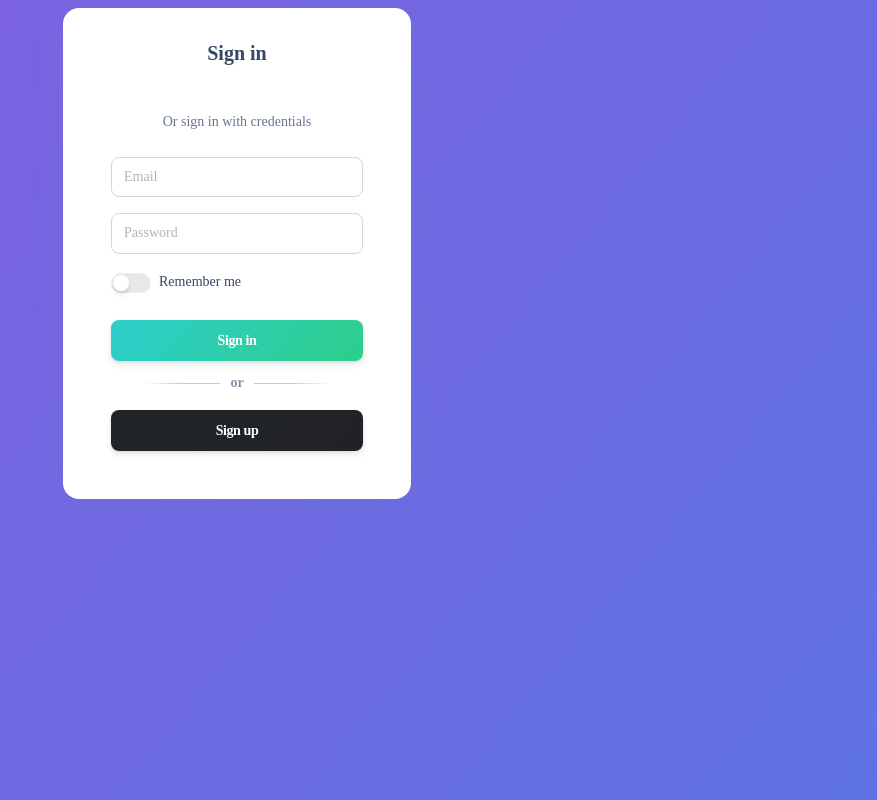
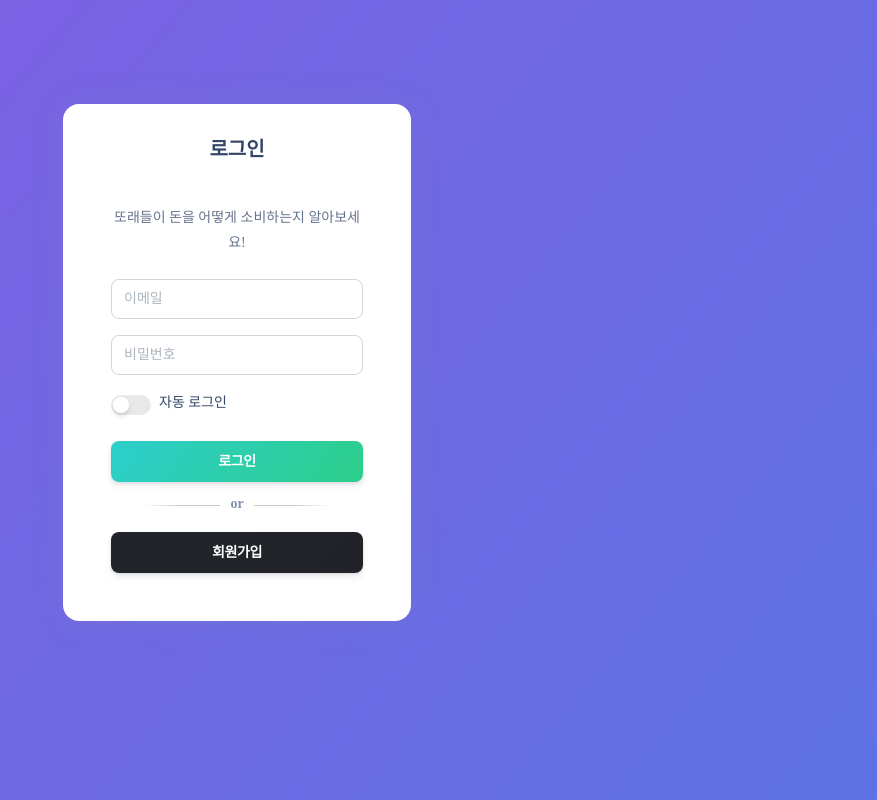
Before and after one commit to Hongse0/tickle-tickle, a Vue app in the folder tickle-tickle/: page / in a window 1280 px wide. Shown: the whole page, without its empty margins (403-1280 px from the left). Built offline with nearby package versions, Linux system fonts and the light colour scheme; a web font is replaced by a local one; what vue-sweetalert2, vue-tilt.js would draw is missing.

Commit message:
곽민지/로그인 UI 수정

```diff
--- a/tickle-tickle/src/views/login/SignIn.vue
+++ b/tickle-tickle/src/views/login/SignIn.vue
@@ -56,16 +56,16 @@ const signup = () =>{
 <template>
   <div>
     <div class="container">
-      <div class="row justify-content-center">
+      <div class="row justify-content-center pt-7">
         <div class="col-lg-4 col-md-7 mt-2">
           <div class="card border-0 mb-0">
             <div class="card-header bg-transparent">
-              <h5 class="text-dark text-center mt-2 mb-3">Sign in</h5>
+              <h5 class="text-dark text-center mt-2 mb-3">로그인</h5>
               <div class="btn-wrapper text-center"></div>
             </div>
             <div class="card-body px-lg-5 pt-0">
               <div class="text-center text-muted mb-4">
-                <small>Or sign in with credentials</small>
+                <small>또래들이 돈을 어떻게 소비하는지 알아보세요!</small>
               </div>
               <form @submit.prevent="login" role="form" class="text-start">
                 <div class="mb-3">
@@ -73,7 +73,7 @@ const signup = () =>{
                     v-model="email"
                     id="email"
                     type="email"
-                    placeholder="Email"
+                    placeholder="이메일"
                     aria-label="Email"
                   />
                 </div>
@@ -82,12 +82,12 @@ const signup = () =>{
                     v-model="password"
                     id="password"
                     type="password"
-                    placeholder="Password"
+                    placeholder="비밀번호"
                     aria-label="Password"
                   />
                 </div>
                 <argon-switch v-model="rememberMe" id="rememberMe" name="rememberMe">
-                  Remember me
+                  자동 로그인
                 </argon-switch>
                 <div class="text-center">
                   <argon-button
@@ -97,7 +97,7 @@ const signup = () =>{
                     full-width
                     class="my-4 mb-2"
                   >
-                    Sign in
+                    로그인
                   </argon-button>
                 </div>
                 <div class="mb-2 position-relative text-center">
@@ -115,7 +115,7 @@ const signup = () =>{
                     class="mt-2 mb-4"
                     @click="signup()"
                   >
-                    Sign up
+                    회원가입
                   </argon-button>
                 </div>
               </form>
```
